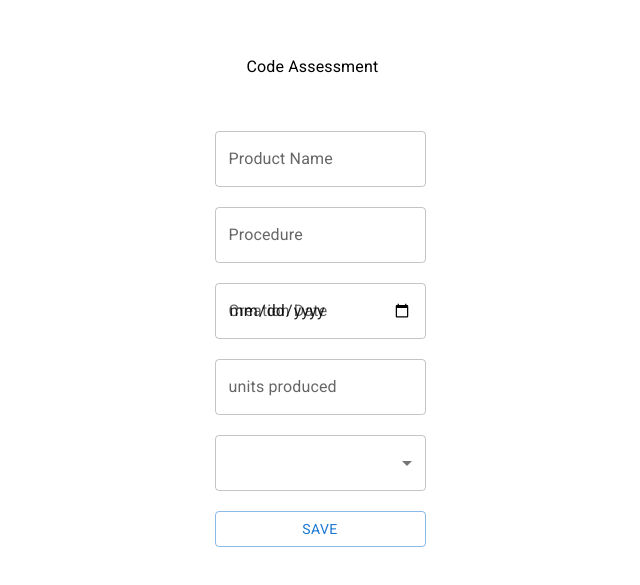
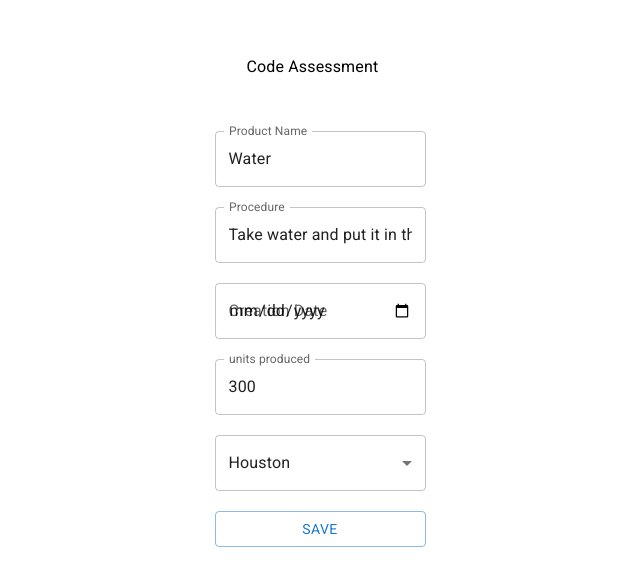
Before and after one commit to robergwillian/dynamicForms, a Next.js app: page / in a window 1280 px wide. Shown: the part 115-700 px from the top of the page, without its empty margins (320-960 px from the left). Built offline with nearby package versions, Linux system fonts and the light colour scheme.

Commit message:
getting from data from api and filling out the form

```diff
--- a/src/components/form-builder/form-builder.component.js
+++ b/src/components/form-builder/form-builder.component.js
@@ -30,9 +30,15 @@ const FormBuilder = ({ formName, fields, values }) => {
   //     },
   //   },
 
+  const getFieldValue = (id) => {
+    const fieldData = values?.data?.filter((field) => field.fieldId === id);
+    const value = fieldData[0]?.value;
 
-  // console.log(mapComponent['text'])
-  const renderFields = fields.map((field) => {
+    console.log({ value });
+    return value;
+  };
+
+  const renderFields = fields?.map((field) => {
     if (
       field.type === FIELD_TYPES.TEXT ||
       field.type === FIELD_TYPES.NUMBER ||
@@ -42,6 +48,7 @@ const FormBuilder = ({ formName, fields, values }) => {
         <TextField
           key={field.id}
           id={field.id}
+          value={getFieldValue(field.id)}
           fieldName={field.name}
           fieldType={field.type}
           variant={FIELD_TYPES_VARIANTS.OUTLINED}
@@ -56,6 +63,7 @@ const FormBuilder = ({ formName, fields, values }) => {
           id={field.id}
           name={field.name}
           type={field.type}
+          value={getFieldValue(field.id)}
           options={field.options}
         />
       );
--- a/src/components/form-elements/select/select.component.js
+++ b/src/components/form-elements/select/select.component.js
@@ -1,7 +1,7 @@
 import { MenuItem, Select } from "@mui/material";
 import { FIELD_TYPES_VARIANTS } from "../../form-builder/form-builder.constants";
 
-const Dropdown = ({ id, name, type, options }) => {
+const Dropdown = ({ id, name, type, value, options }) => {
   return (
     <>
       <Select
@@ -9,6 +9,7 @@ const Dropdown = ({ id, name, type, options }) => {
         name={name}
         label={name}
         type={type}
+        defaultValue={value}
         variant={FIELD_TYPES_VARIANTS.OUTLINED}
       >
         {options.map((option) => (
--- a/src/components/form-elements/textfield/textfield.component.js
+++ b/src/components/form-elements/textfield/textfield.component.js
@@ -1,9 +1,14 @@
 import MuiTextField from "@mui/material/TextField";
 
-const TextField = ({ id, fieldName, fieldType }) => {
-  console.log({ id, fieldName, fieldType });
+const TextField = ({ id, fieldName, fieldType, value }) => {
   return (
-    <MuiTextField id={id} name={id} label={fieldName} type={fieldType} />
+    <MuiTextField
+      id={id}
+      name={id}
+      label={fieldName}
+      type={fieldType}
+      defaultValue={value}
+    />
   );
 };
 
--- a/src/pages/index.js
+++ b/src/pages/index.js
@@ -1,12 +1,11 @@
 import { Box } from "@mui/material";
 import Head from "next/head";
 import { useEffect, useState } from "react";
-import Config from "../../src/pages/api/config/config.json";
 import FormBuilder from "../components/form-builder/form-builder.component";
 
 export default function Home() {
   const [formConfig, setFormConfig] = useState({});
-  const { formName, fields } = Config;
+  const [formData, setFormData] = useState({});
 
   const getFormElements = async () => {
     const response = await fetch(
@@ -15,11 +14,17 @@ export default function Home() {
     setFormConfig(response);
   };
 
+  const getFormData = async () => {
+    const response = await fetch(
+      "http://localhost:3000/api/get-form-data"
+    ).then((response) => response.json());
+    setFormData(response);
+  };
+
   useEffect(() => {
     getFormElements();
+    getFormData();
   }, []);
-
-  console.log({ formConfig });
 
   return (
     <Box
@@ -42,7 +47,11 @@ export default function Home() {
           flexDirection: "column",
         }}
       >
-        <FormBuilder formName={formName} fields={fields} values={0} />
+        <FormBuilder
+          formName={formConfig.formName}
+          fields={formConfig.fields}
+          values={formData}
+        />
       </Box>
     </Box>
   );
```
